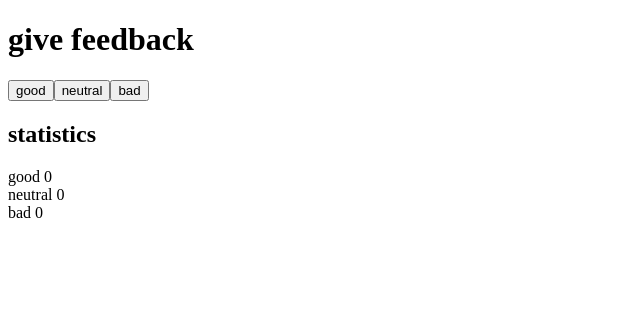
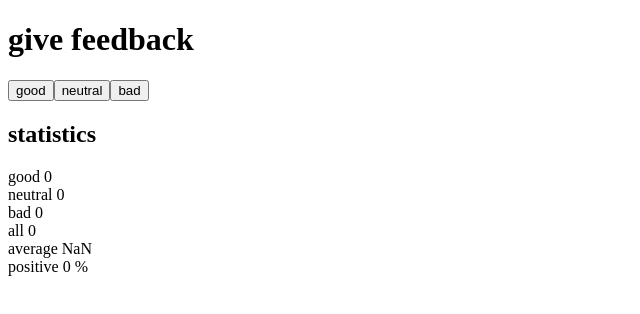
Before and after one commit to Shifrin/fullstackopen-exercises, a React (Create React App) app in the folder part1/unicafe/: page / in a window 1280 px wide. Shown: the top 314 px of the page, without its empty margins (0-640 px from the left). Built offline with nearby package versions, Linux system fonts and the light colour scheme.

Commit message:
part1.7 unicafe completed

```diff
--- a/part1/unicafe/src/App.js
+++ b/part1/unicafe/src/App.js
@@ -5,10 +5,18 @@ const Button = (props) => {
 }
 
 const Result = ({ text, count }) => {
+  let percentage
+
+  if (text === 'positive') {
+    count = count > 0 ? count : 0
+    percentage = ' %'
+  }
+
   return (
     <div>
       <span>
         {text} {count}
+        {percentage}
       </span>
     </div>
   )
@@ -34,6 +42,9 @@ const App = () => {
       <Result text="good" count={good} />
       <Result text="neutral" count={neutral} />
       <Result text="bad" count={bad} />
+      <Result text="all" count={good + neutral + bad} />
+      <Result text="average" count={(good - bad) / (good + neutral + bad)} />
+      <Result text="positive" count={(good / (good + neutral + bad)) * 100} />
     </div>
   )
 }
```
